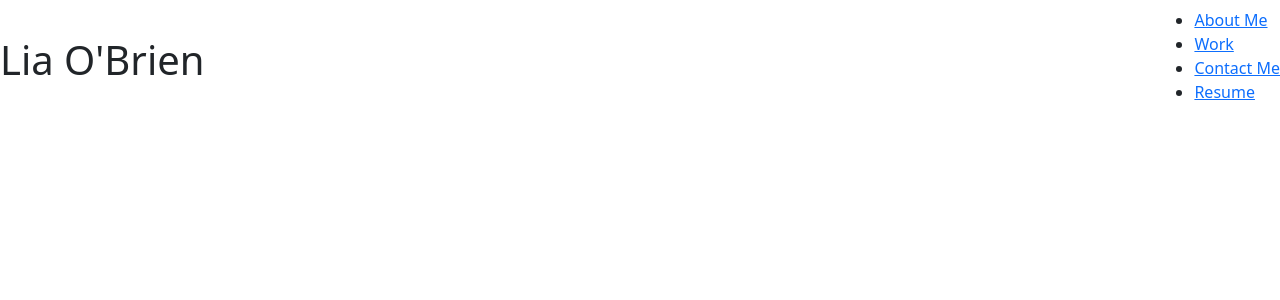
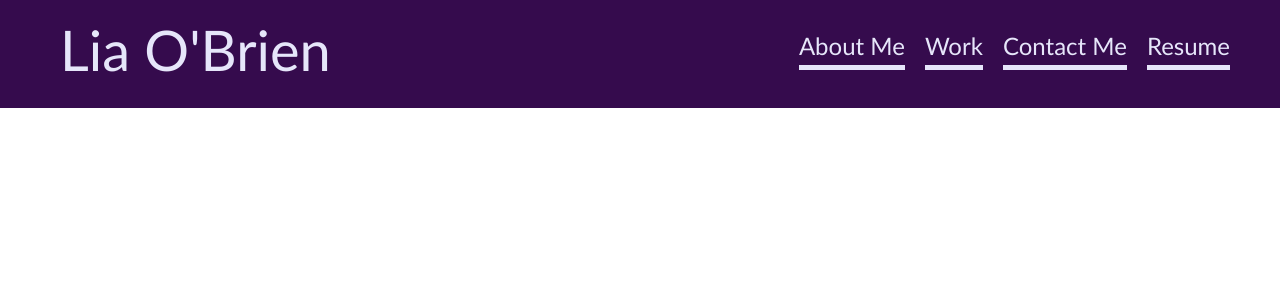
Before and after one commit to liaobrien/react-portfolio, a React (Create React App) app: page / in a window 1280 px wide. Shown: the top 300 px of the page. Built offline with nearby package versions, Linux system fonts and the light colour scheme.

Commit message:
created style.css and linked it to index.html

```diff
--- a/public/index.html
+++ b/public/index.html
@@ -14,6 +14,7 @@
       manifest.json provides metadata used when your web app is installed on a
       user's mobile device or desktop. See https://developers.google.com/web/fundamentals/web-app-manifest/
     -->
+    <link rel="stylesheet" href="style.css" />
     <link rel="manifest" href="%PUBLIC_URL%/manifest.json" />
     <!--
       Notice the use of %PUBLIC_URL% in the tags above.
--- /dev/null
+++ b/public/style.css
@@ -0,0 +1,52 @@
+:root {
+  --dark: rgb(53, 11, 77);
+  --light: lavender;
+  --medium: rgb(182, 149, 201);
+}
+
+* {
+  font-family: "Trebuchet MS", "Lucida Sans Unicode", "Lucida Grande",
+    "Lucida Sans", Arial, sans-serif;
+  scroll-behavior: smooth;
+}
+
+body {
+  margin: 0;
+  background-color: var(--light);
+}
+/* start of header */
+header {
+  display: flex;
+  flex-wrap: wrap;
+  justify-content: space-between;
+  padding: 10px;
+  background-color: var(--dark);
+}
+
+.header h1 {
+  color: var(--light);
+  font-size: 350%;
+  padding-left: 50px;
+}
+
+.header nav {
+  display: block;
+  font-size: 150%;
+  margin-block-start: 0.83em;
+  margin-block-end: 0.83em;
+  margin-inline-start: 0px;
+  margin-inline-end: 30px;
+}
+
+.header nav ul {
+  list-style-type: none;
+  display: flex;
+}
+
+.header nav ul li a {
+  color: var(--light);
+  text-decoration: none;
+  margin: 0px 10px 0px 10px;
+  padding-bottom: 5px;
+  border-bottom: 5px solid var(--light);
+}
```
